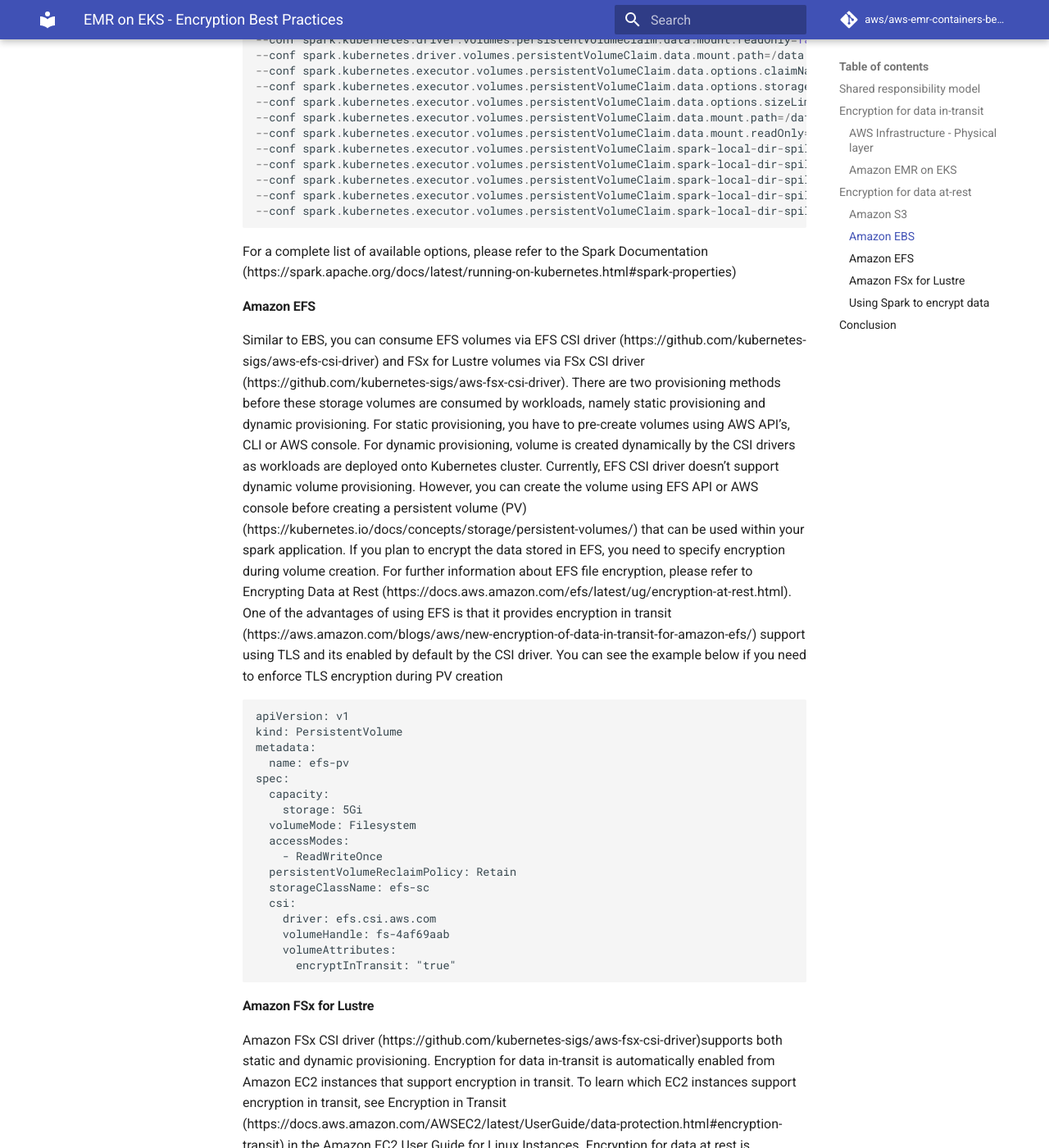
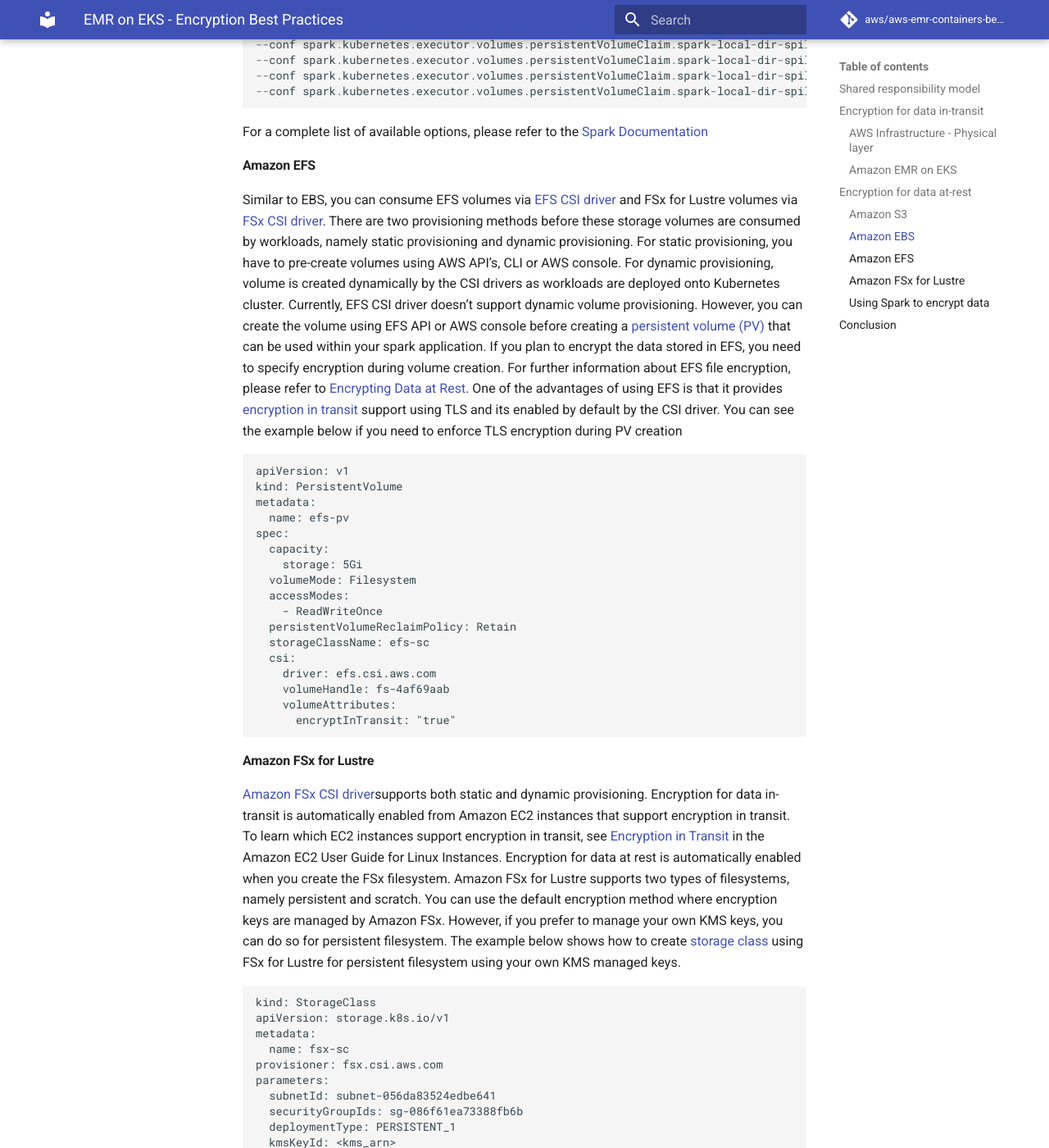
Before and after one commit to aws/aws-emr-containers-best-practices, an MkDocs documentation site: the page built from content/security/docs/spark/encryption.md, in a window 1280 px wide and 1400 px high, scrolled down 5901 px. Shown: the whole window at 82% size. Built offline with MkDocs 1.6.1 and Material for MkDocs 9.7.7, drawn with Linux system fonts in a browser that asks for light colours; comment, search, counter and statistics services are not loaded; some of the changed text lies outside the part shown.

Commit message:
minor changes to encryption doc

````diff
--- a/content/security/docs/spark/encryption.md
+++ b/content/security/docs/spark/encryption.md
@@ -30,11 +30,11 @@
 ![](../resources/images/emr-on-eks-network-communication.png)
 
 Spark offers AES-based encryption for RPC connections. EMR on EKS customers may choose to encrypt the traffic between spark drivers and executors using this encryption mechanism. In order to enable encryption, RPC authentication must also be enabled in your spark configuration.
-
+```
 --conf spark.authenticate=true \
 --conf spark.network.crypto.enabled=true \
-
-The encryption key is generated by the driver and distributed to executors via environment variables. Because these environment variables can be accessed by users who has access to Kubernetes API (kubectl), we recommend securing access so that only authorized users have access to your environment. You should also configure proper Kubernetes RBAC (https://kubernetes.io/docs/reference/access-authn-authz/rbac/) permissions so that only authorized service accounts (https://kubernetes.io/docs/tasks/configure-pod-container/configure-service-account/) can use these variables.
+```
+The encryption key is generated by the driver and distributed to executors via environment variables. Because these environment variables can be accessed by users who has access to Kubernetes API (kubectl), we recommend securing access so that only authorized users have access to your environment. You should also configure proper [Kubernetes RBAC](https://kubernetes.io/docs/reference/access-authn-authz/rbac/) permissions so that only authorized [service accounts](https://kubernetes.io/docs/tasks/configure-pod-container/configure-service-account/) can use these variables.
 
 ### Encryption for data at-rest
 
@@ -42,7 +42,7 @@
 
 #### Amazon S3
 
-Amazon S3 offers server-side encryption for encrypting all data that is stored in an S3 bucket. You can enable default encryption using either S3 managed keys (SSE-S3) or KMS managed keys (SSE-KMS). Amazon S3 will encrypt all data before storing it on disks based on the keys specified. We recommend using server-side encryption at a minimum so that your data at-rest is encrypted. Please review Amazon S3 documentation (https://docs.aws.amazon.com/AmazonS3/latest/userguide/bucket-encryption.html) and use the mechanisms that apply to your encryption standards and acceptable performance.
+Amazon S3 offers server-side encryption for encrypting all data that is stored in an S3 bucket. You can enable default encryption using either S3 managed keys (SSE-S3) or KMS managed keys (SSE-KMS). Amazon S3 will encrypt all data before storing it on disks based on the keys specified. We recommend using server-side encryption at a minimum so that your data at-rest is encrypted. Please review [Amazon S3 documentation](https://docs.aws.amazon.com/AmazonS3/latest/userguide/bucket-encryption.html) and use the mechanisms that apply to your encryption standards and acceptable performance.
 
 Amazon S3 supports client-side encryption as well. Using this approach, you can let spark application to encrypt all data with desired KMS keys and upload this data to S3 buckets. Below examples shows spark application reading and writing parquet data in S3. During job submission, we use EMRFS encryption mechanism to encrypt all data with KMS key into the desired S3 location.
 
@@ -67,7 +67,7 @@
     spark.stop()
 ```
 
-Below is the job submission request that depicts KMS specification needed for EMRFS to perform this encryption. For complete end-to-end example, please see EMR on EKS best practices documentation (https://aws.github.io/aws-emr-containers-best-practices/security/docs/spark/data-encryption/)
+Below is the job submission request that depicts KMS specification needed for EMRFS to perform this encryption. For complete end-to-end example, please see [EMR on EKS best practices documentation](https://aws.github.io/aws-emr-containers-best-practices/security/docs/spark/data-encryption/)
 
 ```
 cat > spark-python-in-s3-encrypt-cse-kms-write.json <<EOF
@@ -120,9 +120,9 @@
 
 #### Amazon EBS
 
-Amazon EBS supports default encryption that can be turned on a per region basis. Once its turned on, you can have newly created EBS volumes and snapshots encrypted using AWS managed KMS keys. Please review EBS documentation (https://docs.aws.amazon.com/AWSEC2/latest/UserGuide/EBSEncryption.html#encryption-by-default) to learn more on how to enable this feature
+Amazon EBS supports default encryption that can be turned on a per region basis. Once its turned on, you can have newly created EBS volumes and snapshots encrypted using AWS managed KMS keys. Please review [EBS documentation](https://docs.aws.amazon.com/AWSEC2/latest/UserGuide/EBSEncryption.html#encryption-by-default) to learn more on how to enable this feature
 
-You can use Kubernetes (k8s) in-tree storage driver or choose to use EBS CSI driver (https://github.com/kubernetes-sigs/aws-ebs-csi-driver) to consume EBS volumes within your pods. Both choices offer options to enable encryption. In the below example, we use k8s in-tree storage driver to create storage class (https://kubernetes.io/docs/concepts/storage/storage-classes/) and persistent volume claim (https://kubernetes.io/docs/concepts/storage/persistent-volumes/). You can create similar resources using EBS CSI driver as well.
+You can use Kubernetes (k8s) in-tree storage driver or choose to use [EBS CSI driver](https://github.com/kubernetes-sigs/aws-ebs-csi-driver) to consume EBS volumes within your pods. Both choices offer options to enable encryption. In the below example, we use k8s in-tree storage driver to create [storage class](https://kubernetes.io/docs/concepts/storage/storage-classes/) and [persistent volume claim](https://kubernetes.io/docs/concepts/storage/persistent-volumes/). You can create similar resources using EBS CSI driver as well.
 
 ```
 apiVersion: storage.k8s.io/v1
@@ -160,7 +160,7 @@
 --conf spark.kubernetes.executor.volumes.persistentVolumeClaim.data.mount.path=/data
 ```
 
-Another approach is to let k8s create EBS volumes dynamically based on your spark workload. You can do so by specifying just the storageClass  and sizeLimit  options and specify OnDemand for the persistent volume claim (PVC). This is useful in case of Dynamic Resource Allocation (https://spark.apache.org/docs/latest/configuration.html#dynamic-allocation). Please be sure to use EMR 6.3.0 release and above to use this feature because dynamic PVC support was added in Spark 3.1. Below is an example for dynamically creating volumes for executors within your job
+Another approach is to let k8s create EBS volumes dynamically based on your spark workload. You can do so by specifying just the storageClass  and sizeLimit  options and specify OnDemand for the persistent volume claim (PVC). This is useful in case of [Dynamic Resource Allocation](https://spark.apache.org/docs/latest/configuration.html#dynamic-allocation). Please be sure to use EMR 6.3.0 release and above to use this feature because dynamic PVC support was added in Spark 3.1. Below is an example for dynamically creating volumes for executors within your job
 ```
 --conf spark.kubernetes.driver.volumes.persistentVolumeClaim.data.options.claimName=spark-driver-pvc
 --conf spark.kubernetes.driver.volumes.persistentVolumeClaim.data.mount.readOnly=false
@@ -176,11 +176,11 @@
 --conf spark.kubernetes.executor.volumes.persistentVolumeClaim.spark-local-dir-spill.mount.path=/var/data/spill
 --conf spark.kubernetes.executor.volumes.persistentVolumeClaim.spark-local-dir-spill.mount.readOnly=false
 ```
-For a complete list of available options, please refer to the Spark Documentation (https://spark.apache.org/docs/latest/running-on-kubernetes.html#spark-properties)
+For a complete list of available options, please refer to the [Spark Documentation](https://spark.apache.org/docs/latest/running-on-kubernetes.html#spark-properties)
 
 #### Amazon EFS
 
-Similar to EBS, you can consume EFS volumes via EFS CSI driver (https://github.com/kubernetes-sigs/aws-efs-csi-driver) and FSx for Lustre volumes via FSx CSI driver (https://github.com/kubernetes-sigs/aws-fsx-csi-driver). There are two provisioning methods before these storage volumes are consumed by workloads, namely static provisioning and dynamic provisioning. For static provisioning, you have to pre-create volumes using AWS API’s, CLI or AWS console. For dynamic provisioning, volume is created dynamically by the CSI drivers as workloads are deployed onto Kubernetes cluster. Currently, EFS CSI driver doesn’t support dynamic volume provisioning. However, you can create the volume using EFS API or AWS console before creating a persistent volume (PV) (https://kubernetes.io/docs/concepts/storage/persistent-volumes/) that can be used within your spark application. If you plan to encrypt the data stored in EFS, you need to specify encryption during volume creation. For further information about EFS file encryption, please refer to Encrypting Data at Rest (https://docs.aws.amazon.com/efs/latest/ug/encryption-at-rest.html). One of the advantages of using EFS is that it provides encryption in transit (https://aws.amazon.com/blogs/aws/new-encryption-of-data-in-transit-for-amazon-efs/) support using TLS and its enabled by default by the CSI driver. You can see the example below if you need to enforce TLS encryption during PV creation
+Similar to EBS, you can consume EFS volumes via [EFS CSI driver](https://github.com/kubernetes-sigs/aws-efs-csi-driver) and FSx for Lustre volumes via [FSx CSI driver](https://github.com/kubernetes-sigs/aws-fsx-csi-driver). There are two provisioning methods before these storage volumes are consumed by workloads, namely static provisioning and dynamic provisioning. For static provisioning, you have to pre-create volumes using AWS API’s, CLI or AWS console. For dynamic provisioning, volume is created dynamically by the CSI drivers as workloads are deployed onto Kubernetes cluster. Currently, EFS CSI driver doesn’t support dynamic volume provisioning. However, you can create the volume using EFS API or AWS console before creating a [persistent volume (PV)](https://kubernetes.io/docs/concepts/storage/persistent-volumes/) that can be used within your spark application. If you plan to encrypt the data stored in EFS, you need to specify encryption during volume creation. For further information about EFS file encryption, please refer to [Encrypting Data at Rest](https://docs.aws.amazon.com/efs/latest/ug/encryption-at-rest.html). One of the advantages of using EFS is that it provides [encryption in transit](https://aws.amazon.com/blogs/aws/new-encryption-of-data-in-transit-for-amazon-efs/) support using TLS and its enabled by default by the CSI driver. You can see the example below if you need to enforce TLS encryption during PV creation
 ```
 apiVersion: v1
 kind: PersistentVolume
@@ -202,7 +202,7 @@
 ```
 #### Amazon FSx for Lustre
 
-Amazon FSx CSI driver (https://github.com/kubernetes-sigs/aws-fsx-csi-driver)supports both static and dynamic provisioning. Encryption for data in-transit is automatically enabled from Amazon EC2 instances that support encryption in transit. To learn which EC2 instances support encryption in transit, see Encryption in Transit (https://docs.aws.amazon.com/AWSEC2/latest/UserGuide/data-protection.html#encryption-transit) in the Amazon EC2 User Guide for Linux Instances. Encryption for data at rest is automatically enabled when you create the FSx filesystem. Amazon FSx for Lustre supports two types of filesystems, namely persistent and scratch. You can use the default encryption method where encryption keys are managed by Amazon FSx. However, if you prefer to manage your own KMS keys, you can do so for persistent filesystem. The example below shows how to create storage class (https://kubernetes.io/docs/concepts/storage/storage-classes/) using FSx for Lustre for persistent filesystem using your own KMS managed keys.
+[Amazon FSx CSI driver](https://github.com/kubernetes-sigs/aws-fsx-csi-driver)supports both static and dynamic provisioning. Encryption for data in-transit is automatically enabled from Amazon EC2 instances that support encryption in transit. To learn which EC2 instances support encryption in transit, see [Encryption in Transit](https://docs.aws.amazon.com/AWSEC2/latest/UserGuide/data-protection.html#encryption-transit) in the Amazon EC2 User Guide for Linux Instances. Encryption for data at rest is automatically enabled when you create the FSx filesystem. Amazon FSx for Lustre supports two types of filesystems, namely persistent and scratch. You can use the default encryption method where encryption keys are managed by Amazon FSx. However, if you prefer to manage your own KMS keys, you can do so for persistent filesystem. The example below shows how to create [storage class](https://kubernetes.io/docs/concepts/storage/storage-classes/) using FSx for Lustre for persistent filesystem using your own KMS managed keys.
 ```
 kind: StorageClass
 apiVersion: storage.k8s.io/v1
@@ -215,7 +215,7 @@
   deploymentType: PERSISTENT_1
   kmsKeyId: <kms_arn>
 ```
-You can then create persistent volume claim (see an example in FSx repo (https://github.com/kubernetes-sigs/aws-fsx-csi-driver/tree/master/examples/kubernetes/dynamic_provisioning)) and use within your spark application as below
+You can then create persistent volume claim (see an example in [FSx repo](https://github.com/kubernetes-sigs/aws-fsx-csi-driver/tree/master/examples/kubernetes/dynamic_provisioning)) and use within your spark application as below
 ```
 --conf spark.kubernetes.driver.volumes.persistentVolumeClaim.data.options.claimName=fsx-claim
 --conf spark.kubernetes.driver.volumes.persistentVolumeClaim.data.mount.readOnly=false
@@ -223,7 +223,7 @@
 ```
 #### Using Spark to encrypt data
 
-Apache Spark supports encrypting temporary data that is stored on storage volumes. These volumes can be instance storage such as NVMe SSD volumes (https://docs.aws.amazon.com/AWSEC2/latest/UserGuide/ssd-instance-store.html), EBS, EFS or FSx volumes. Temporary data can be shuffle files, shuffle spills and data blocks stored on disk (for both caching and broadcast variables). Its important to note that the data on NVMe instance storage is encrypted using an XTS-AES-256 block cipher implemented in a hardware module on the instance. Even though, instance storage is available, you need to format and mount them while you bootstrap EC2 instances. Below is an example to show how to use instance storage using eksctl
+Apache Spark supports encrypting temporary data that is stored on storage volumes. These volumes can be instance storage such as [NVMe SSD volumes](https://docs.aws.amazon.com/AWSEC2/latest/UserGuide/ssd-instance-store.html), EBS, EFS or FSx volumes. Temporary data can be shuffle files, shuffle spills and data blocks stored on disk (for both caching and broadcast variables). Its important to note that the data on NVMe instance storage is encrypted using an XTS-AES-256 block cipher implemented in a hardware module on the instance. Even though, instance storage is available, you need to format and mount them while you bootstrap EC2 instances. Below is an example to show how to use instance storage using eksctl
 ```
 managedNodeGroups:
 - name: nvme
@@ -238,7 +238,7 @@
     - for DEV in /dev/disk/by-id/nvme-Amazon_EC2_NVMe_Instance_Storage_*-ns-1; do  mkfs.xfs ${DEV};mkdir -p /local${IDX};echo ${DEV} /local${IDX} xfs defaults,noatime 1 2 >> /etc/fstab; IDX=$((${IDX} + 1)); done
     - mount -a
 ```
-If you use non-NVMe SSD volumes, you can follow the best practice to encrypt shuffle data before you write them to disks. You can see an example below that shows this example. For more information about the type of instance store volume supported by each instance type, see Instance store volumes (https://docs.aws.amazon.com/AWSEC2/latest/UserGuide/InstanceStorage.html#instance-store-volumes).
+If you use non-NVMe SSD volumes, you can follow the best practice to encrypt shuffle data before you write them to disks. You can see an example below that shows this example. For more information about the type of instance store volume supported by each instance type, see [Instance store volumes](https://docs.aws.amazon.com/AWSEC2/latest/UserGuide/InstanceStorage.html#instance-store-volumes).
 ```
 --conf spark.io.encryption.enabled=true
 ```
````
